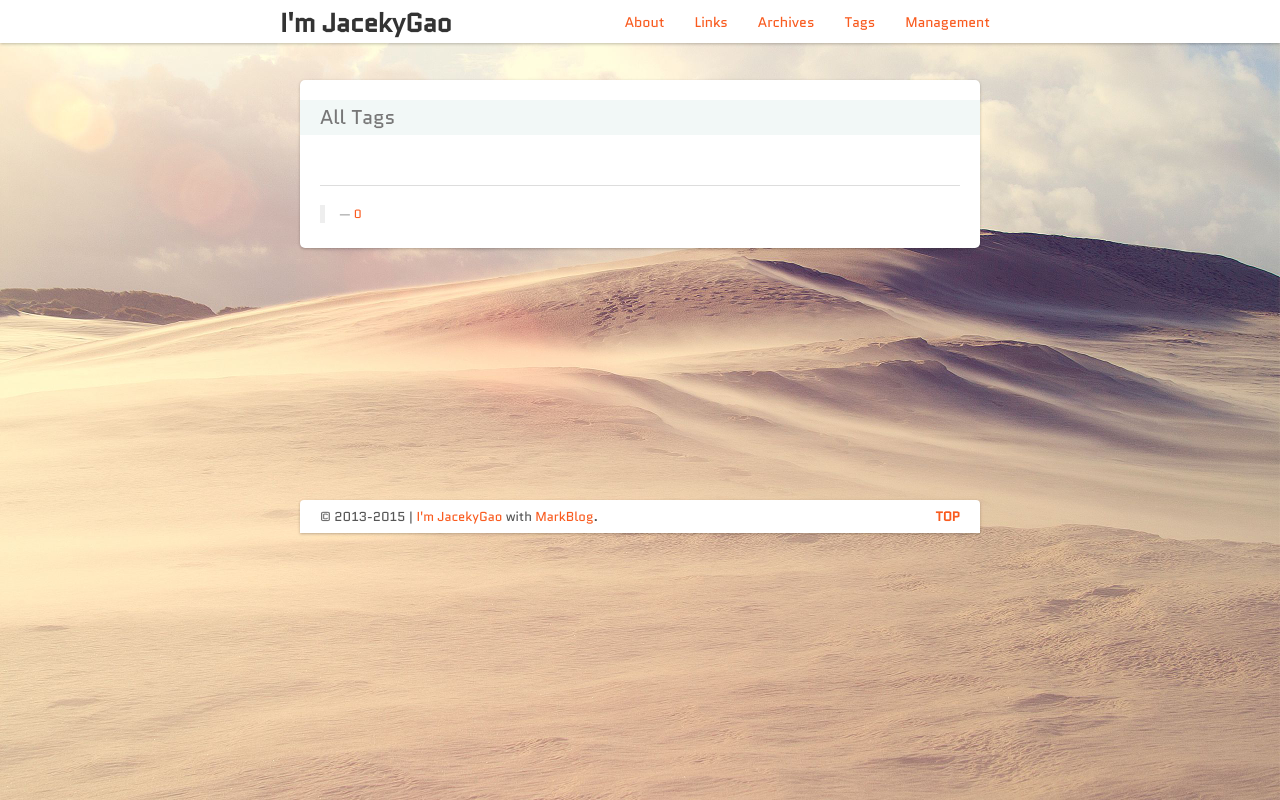
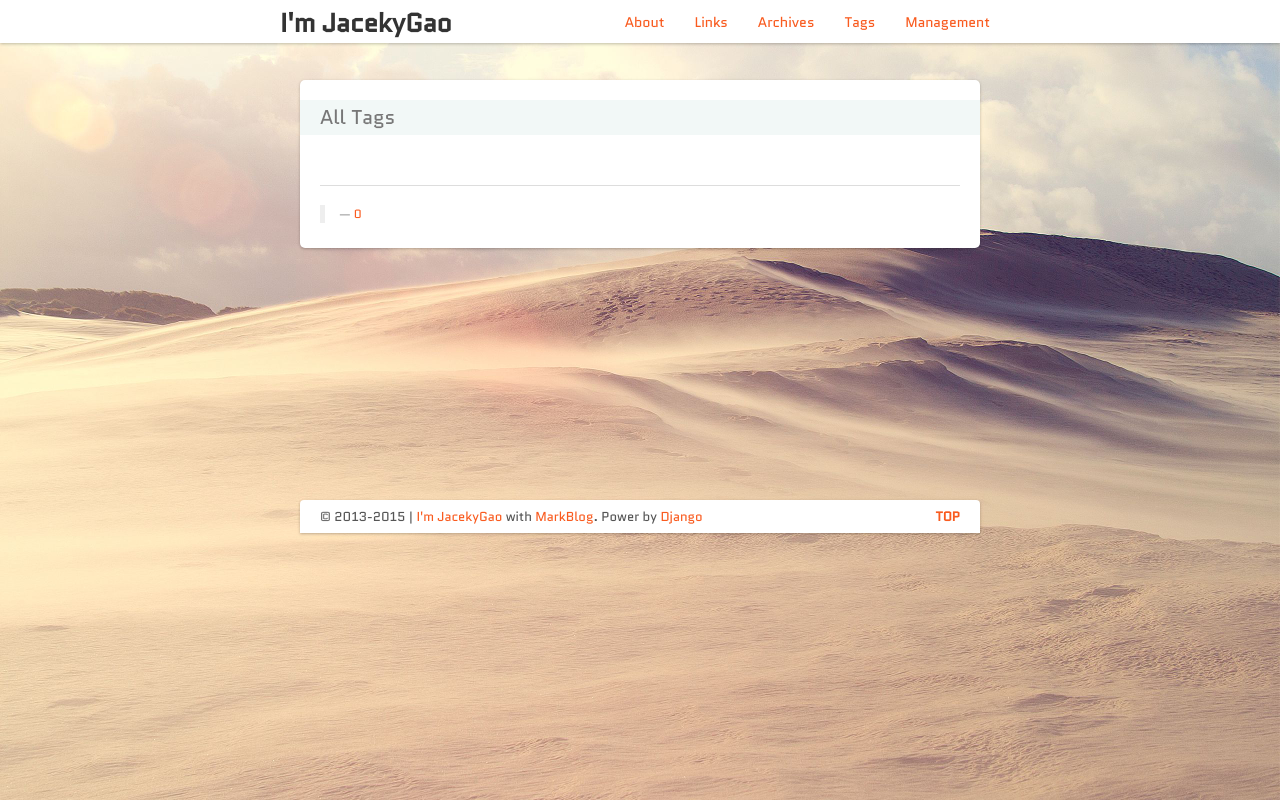
Before and after one commit to jackeyGao/markblog, a Django app: page /tags in a window 1280 px wide. Run offline with Django 3.2, Linux system fonts and the light colour scheme; data that the repository does not hold is empty; some libraries are stand-ins or nearby versions.

Commit message:
add power by django

```diff
--- a/templates/markbook/page.html
+++ b/templates/markbook/page.html
@@ -8,7 +8,8 @@
 <!-- footer -->
 <footer id="footer" class="top-box clearfix">
 &copy; 2013-2015 | <a href="/post/about-blog" title="By JackeyGao">{{ blog_name }}</a> with
-  <a href="https://github.com/jackeyGao/markblog">MarkBlog</a>.
+<a href="https://github.com/jackeyGao/markblog">MarkBlog</a>. Power by
+<a href="https://www.djangoproject.com/">Django</a>
   <a href="javascript:scroll(0,0)" class="to-top">TOP</a>
 </footer>
 </div>
```
